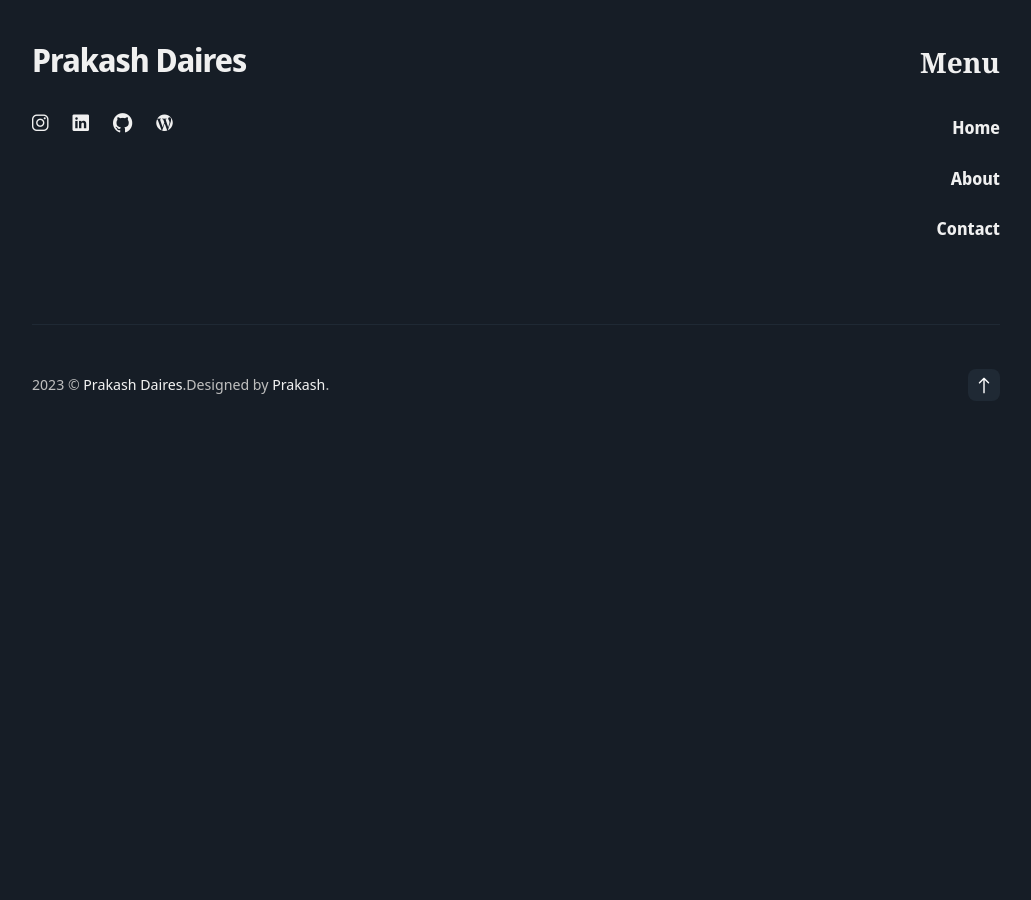
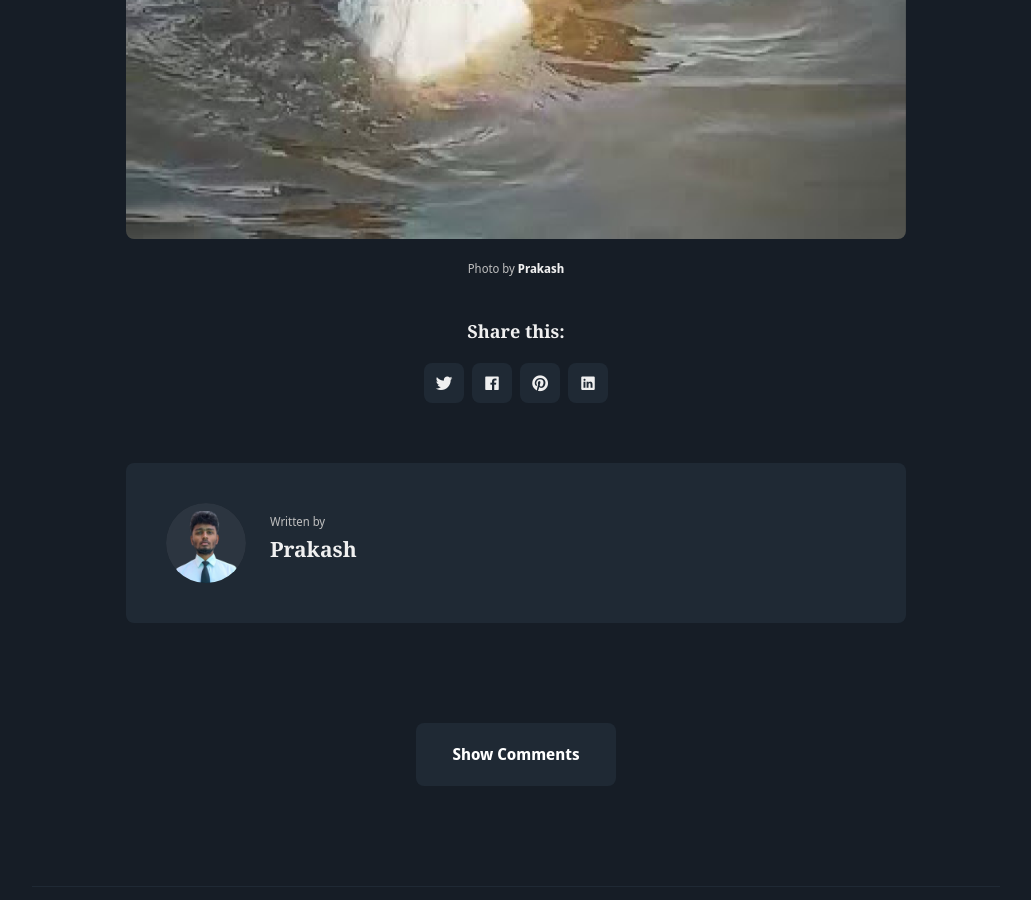
Before and after one commit to PrakasRavichandran/dairy-blog, a Jekyll site: the page built from _posts/2023-09-06-jinglee-the-legacy-of-my-grandpa's-beloved-goats.markdown, in a window 1280 px wide and 900 px high, scrolled down 5164 px. Shown: the whole window, without its empty margins (124-1155 px from the left). Built offline with Jekyll 4.4.1, drawn with Linux system fonts in a browser that asks for light colours; nearby versions of some CDN libraries; before the commit the page ends 5609 px from its top, so only the background shows below that.

Commit message:
Update 2023-09-06-jinglee-the-legacy-of-my-grandpa's-beloved-goats.markdown

```diff
--- a/_posts/2023-09-06-jinglee-the-legacy-of-my-grandpa's-beloved-goats.markdown
+++ b/_posts/2023-09-06-jinglee-the-legacy-of-my-grandpa's-beloved-goats.markdown
@@ -4,7 +4,7 @@
 description:  Once upon a time, in a small village nestled amidst rolling hills and endless green pastures, lived my dear grandpa to maintain life.
 date:   2023-09-06 15:20:35 +0300
 author: prakash
-image:  '/images/04.jpg'
+image:  '/images/11.jpg'
 video_embed: false
 tags:  [lifestyle]
 tags_color: '#4c49cb'
@@ -50,3 +50,6 @@
 So, here's to Jinglee, the goat who became not just my pet but a bridge to my past. She embodies the comedy of Grandpa's peculiar goat-loving ways and the sentimentality that binds generations together. In her, I found a piece of my grandpa's heart that continues to beat, reminding me of the enduring love he had for his goats and the lasting legacy he left behind.
 
 > In the comedy of goat antics and the sentiment of shared love, my grandpa's legacy lives on
+
+![Goat]({{site.baseurl}}/images/11.jpg)
+*Photo by [Prakash](https://prakashravichandran.com/)*
```
